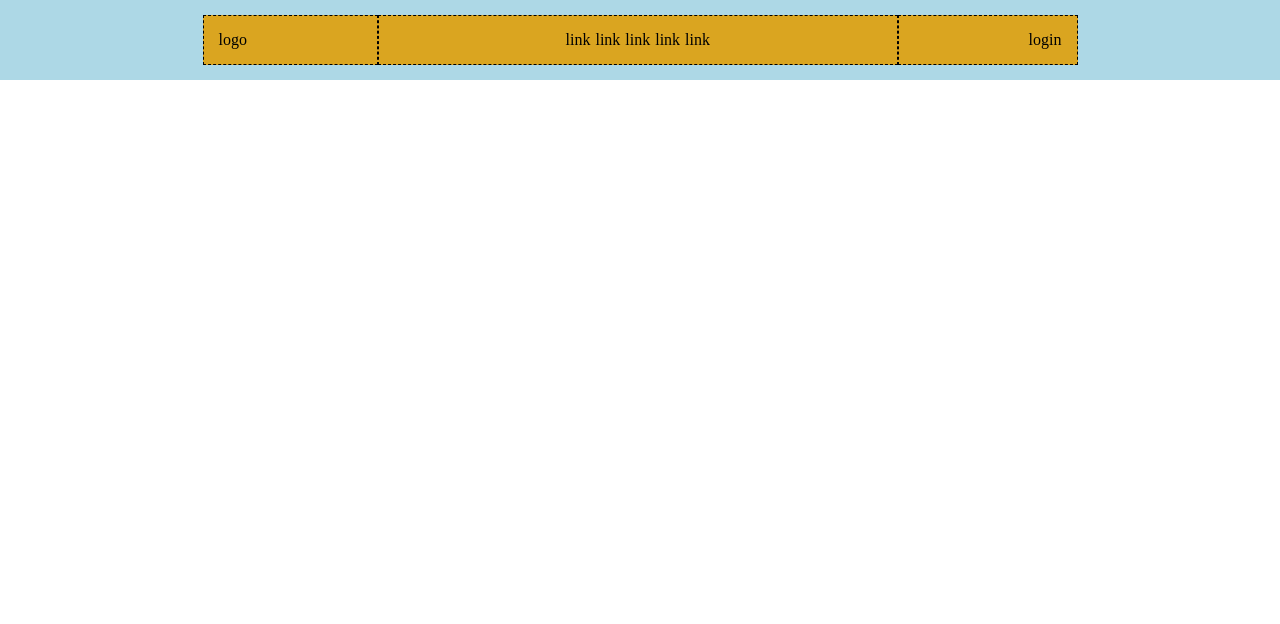
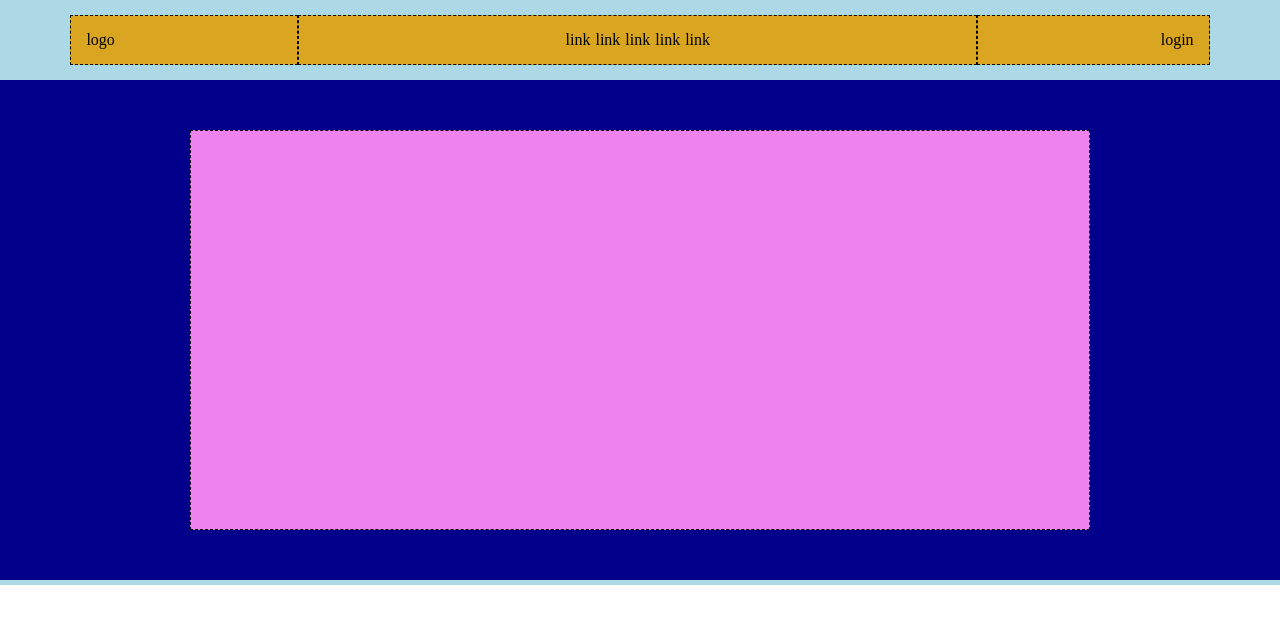
Before and after one commit to PierdomenicoPacilio/htmlcss-struttura-discord, a plain HTML site: page index.html in a window 1280 px wide. Drawn offline with Linux system fonts and the light colour scheme.

Commit message:
feat: header completed 2

```diff
--- a/css/style.css
+++ b/css/style.css
@@ -12,19 +12,30 @@ reset
     display: flex;
 }
 
+.debug{
+    /* display: none; */
+    border: 1px dashed #000000;
+}
 
-/*********
-header
-*********/
+
+
+
+/*****************
+    top
+*****************/
+
+/*******
+top 1
+*******/
 
 header{
     background-color: #add8e6;
-    padding: 15px;
+    padding: 15px 0 5px;
 }
 
-.top{
+.top-1{
     background-color: #daa520;
-    max-width: 70%;
+    max-width: 89%;
     margin: 0 auto;
     justify-content: space-between;
 }
@@ -50,6 +61,30 @@ header{
     justify-content: end;
 }
 
-.top-debug{
-    border: 1px dashed #000000;
+/*******
+top 2
+*******/
+
+#top-2{
+    background-color: #00008b;
+    padding: 50px 0;
+    margin-top: 15px;
 }
+
+.top-item-2{
+    background-color: #ee82ee;
+    margin: 0 auto;
+}
+
+.debug-top-2{
+    /* display: none; */
+    height: 400px;
+    width: 900px;
+}
+
+
+
+
+/*****************
+    main
+*****************/
--- a/index.html
+++ b/index.html
@@ -12,17 +12,21 @@
 
 <body>
     <header>
-        <div class="top flex-box">
-            <span id="logo" class="top-debug top-item">logo</span>
-            <ul id="link" class="top-debug top-item flex-box">
+        <div class="top-1 flex-box">
+            <span id="logo" class="debug top-item">logo</span>
+            <ul id="link" class="debug top-item flex-box">
                 <li>link</li>
                 <li>link</li>
                 <li>link</li>
                 <li>link</li>
                 <li>link</li>
             </ul>
-            <span id="login" class="top-debug top-item flex-box">login</span>
+            <span id="login" class="debug top-item flex-box">login</span>
         </div>
+        <div id="top-2">
+            <div class="debug-top-2 debug top-item-2"></div>
+        </div>
+
     </header>
     <main></main>
     <footer></footer>
```
